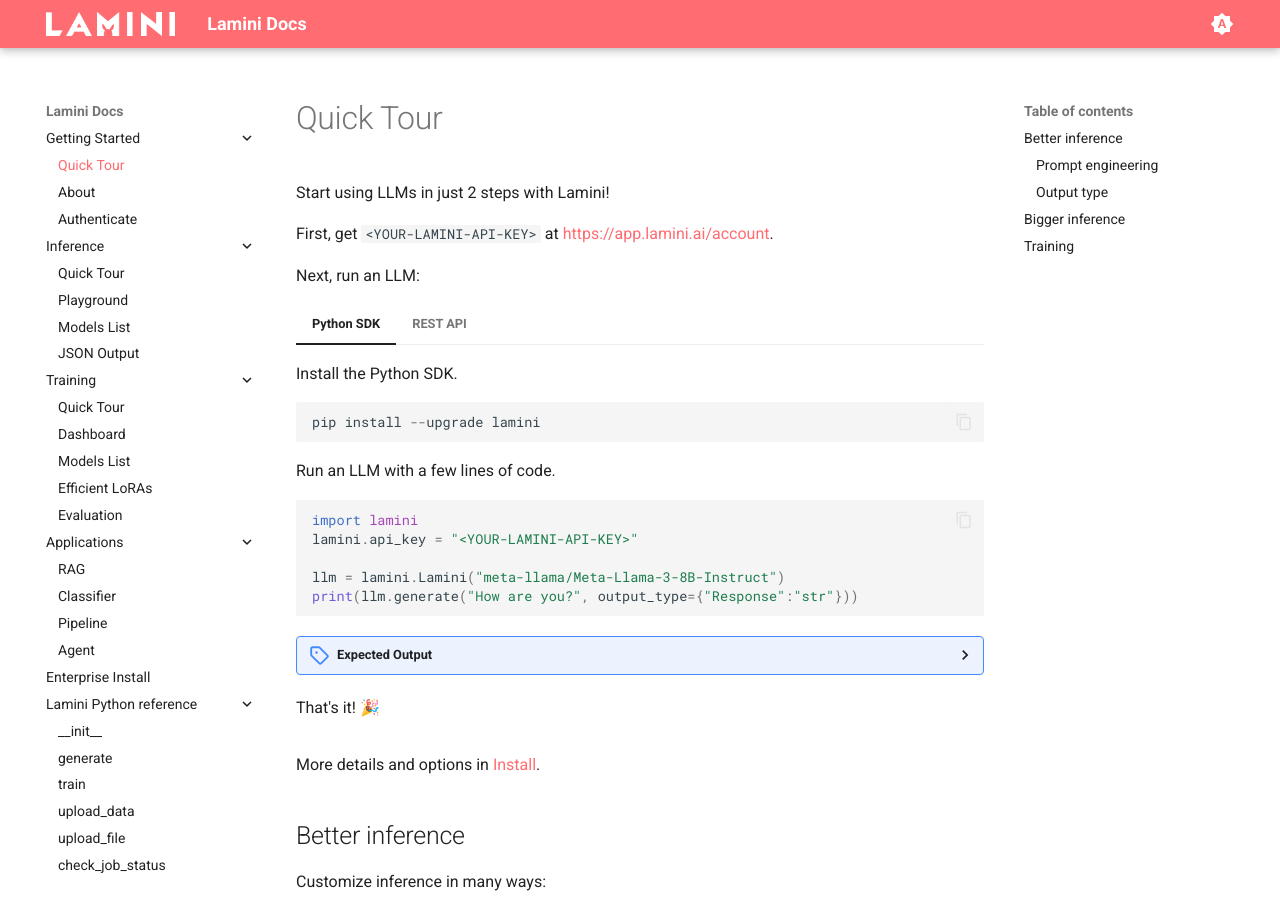
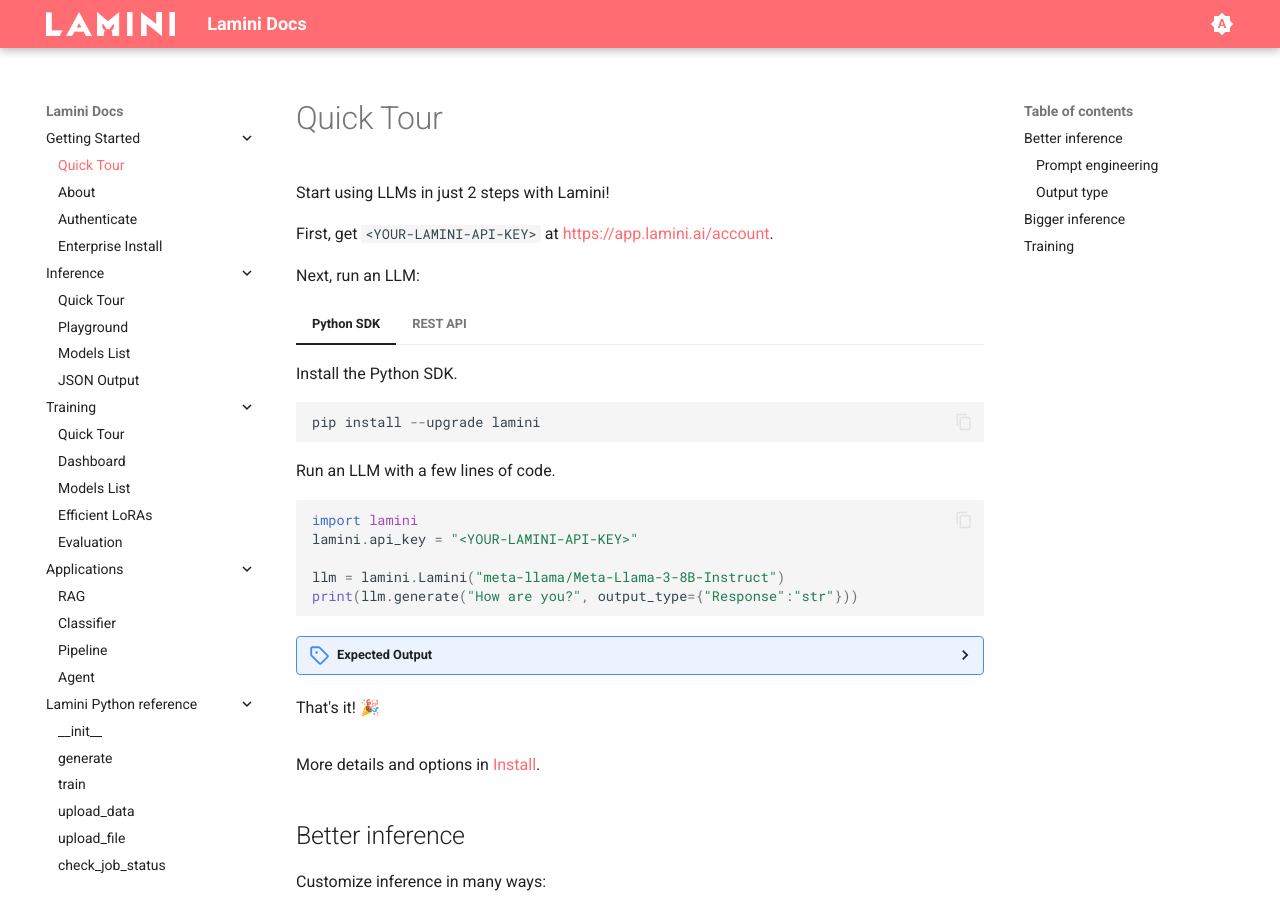
Before and after one commit to lamini-ai/lamini-ai.github.io, an MkDocs documentation site: the page built from docs/index.md, in a window 1280 px wide and 900 px high. Built offline with MkDocs 1.6.1 and Material for MkDocs 9.7.7, drawn with Linux system fonts in a browser that asks for light colours; part of the change alters nothing that is shown.

```diff
--- a/mkdocs.yml
+++ b/mkdocs.yml
@@ -56,6 +56,7 @@ nav:
       - Quick Tour: index.md
       - About: about.md
       - Authenticate: get_started/authenticate.md
+      - Enterprise Install: enterprise_install.md
   - Inference:
       - Quick Tour: inference/quick_tour.md
       - Playground: inference/playground.md
@@ -72,7 +73,6 @@ nav:
       - Classifier: applications/classifier.md
       - Pipeline: applications/pipeline.md
       - Agent: applications/agent.md
-  - Enterprise Install: enterprise_install.md
   - Lamini Python reference:
       - __init__: lamini_python_class/__init__.md
       - generate: lamini_python_class/__call__.md
```
